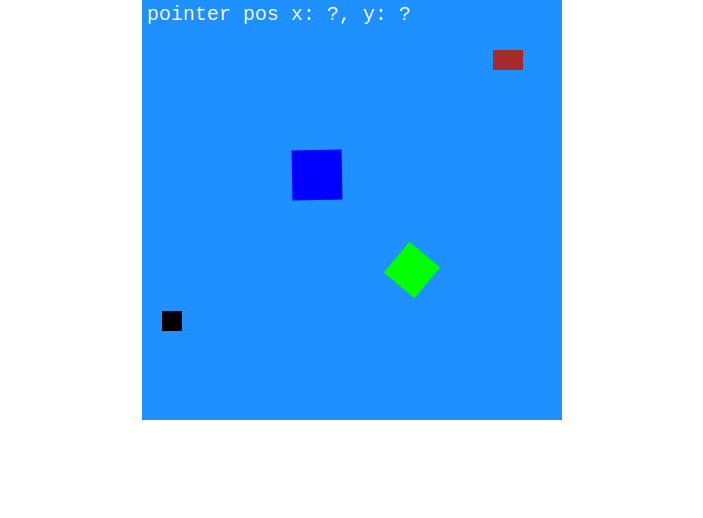
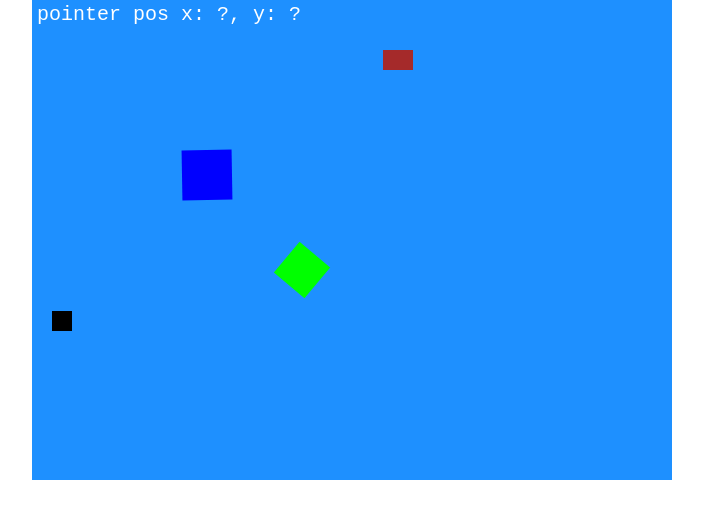
Before and after one commit to pebonius/2d-game-engine-js, a plain HTML site: page index.html in a window 1280 px wide. Shown: the whole page, without its empty margins (288-991 px from the left). Drawn offline with Linux system fonts and the light colour scheme.

Commit message:
change canvas size

```diff
--- a/index.html
+++ b/index.html
@@ -7,7 +7,7 @@
     <title>peb's game engine</title>
   </head>
   <body>
-    <canvas id="main-canvas" width="420px" height="420px"></canvas>
+    <canvas id="main-canvas" width="640px" height="480px"></canvas>
   </body>
   <script src="./source/app.js" type="module"></script>
 </html>
```
